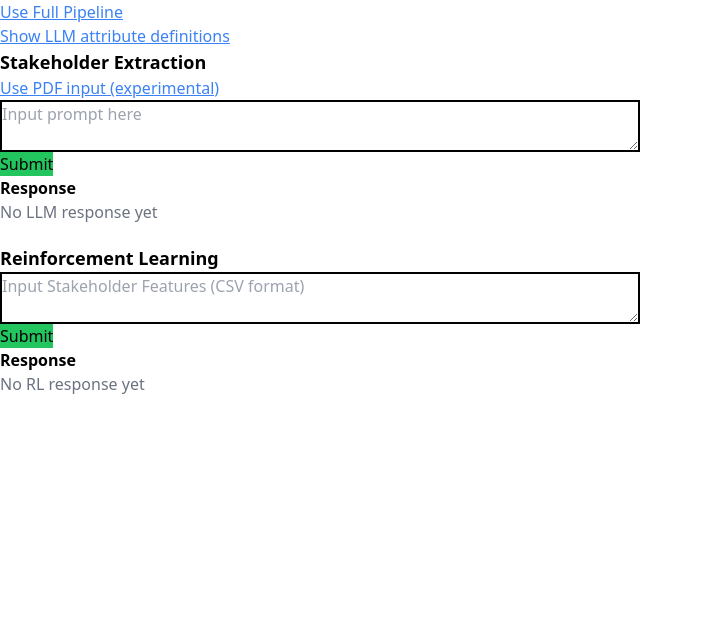
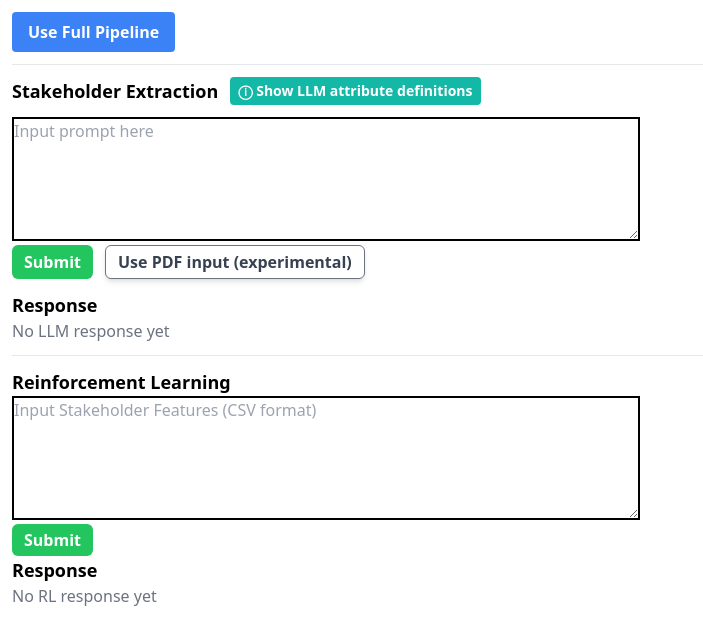
Before and after one commit to michaelzhan1/stakeholder-mapping, a Next.js app in the folder frontend/: page / in a window 1280 px wide. Shown: the top 644 px of the page, without its empty margins (0-703 px from the left). Built offline with nearby package versions, Linux system fonts and the light colour scheme; no server answers.

Commit message:
Update UI

```diff
--- a/frontend/src/app/page.js
+++ b/frontend/src/app/page.js
@@ -4,6 +4,7 @@ import TextStakeholderExtract from "@/components/TextStakeholderExtract";
 import RLRunner from "@/components/RLRunner";
 import FullPipeline from "@/components/FullPipeline";
 import LLMInfoModal from "@/components/LLMInfoModal";
+import { BlueButton } from '@/components/Classes'
 
 import { useState } from "react";
 
@@ -22,18 +23,19 @@ export default function Home() {
 
   return (
     <>
-      <div className='flex flex-col items-start w-full'>
+      <div className='flex flex-col items-start w-full p-3'>
         {useFullPipeline ?
-          <button onClick={() => setUseFullPipeline(false)} className="text-blue-500 underline">Use Separate Components</button>
+          <button onClick={() => setUseFullPipeline(false)} className={`${BlueButton}`}>Use Separate Components (LLM, RL)</button>
           :
-          <button onClick={() => setUseFullPipeline(true)} className="text-blue-500 underline">Use Full Pipeline</button>
+          <button onClick={() => setUseFullPipeline(true)} className={`${BlueButton}`}>Use Full Pipeline</button>
         }
-        <LLMInfoModal />
+        <hr className='w-full my-3' />
         {useFullPipeline ?
           <FullPipeline />
           :
           <>
             <TextStakeholderExtract />
+            <hr className='w-full my-3' />
             <RLRunner />
           </>
         }
--- /dev/null
+++ b/frontend/src/components/Classes.js
@@ -0,0 +1,5 @@
+export const BlueButton = "bg-blue-500 text-white font-bold py-2 px-4 rounded active:bg-blue-700 focus:outline-none focus:shadow-outline";
+export const TealButtonSmall = "bg-teal-500 text-white text-sm font-bold py-1 px-2 rounded active:bg-teal-700 focus:outline-none focus:shadow-outline";
+export const ActiveButton = "bg-green-500 text-white font-bold py-1 px-3 rounded-md active:bg-green-700 focus:outline-none focus:shadow-outline";
+export const InactiveButton = "bg-gray-300 text-gray-600 cursor-not-allowed font-bold py-1 px-3 rounded-md focus:outline-none focus:shadow-outline";
+export const LightGrayButton = "bg-white text-gray-700 border border-gray-500 shadow-md font-bold py-1 px-3 rounded-md active:bg-gray-100 focus:outline-none focus:shadow-outline";
--- a/frontend/src/components/FullPipeline.js
+++ b/frontend/src/components/FullPipeline.js
@@ -2,9 +2,12 @@
 
 import { useState } from "react";
 
+import { EXTRACTION_PROMPT_CORE } from "@/components/LLMInfoModal";
+import { LightGrayButton, ActiveButton, InactiveButton } from "@/components/Classes";
+
 import pdfToText from "react-pdftotext";
+import LLMInfoModal from "@/components/LLMInfoModal";
 
-import { EXTRACTION_PROMPT_CORE } from "@/components/LLMInfoModal";
 
 export default function FullPipeline () {
   const [usePdf, setUsePdf] = useState(false);
@@ -51,42 +54,42 @@ export default function FullPipeline () {
     if (usePdf) {
       let file = e.target.file.files[0];
       const text = await pdfToText(file);
-      textInput = EXTRACTION_PROMPT_CORE + `Text data:\n${text}`;
+      textInput = EXTRACTION_PROMPT_CORE + "Limit to 5 stakeholders\n" + `Text data:\n${text}`;
     } else {
       let input = e.target.input.value;
-      textInput = EXTRACTION_PROMPT_CORE + `Text data:\n${input}`;
+      textInput = EXTRACTION_PROMPT_CORE + "Limit to 5 stakeholders\n" + `Text data:\n${input}`;
     }
 
     const gptOutput = await callGPT(textInput);
     runRL(gptOutput);
   }
 
-  // Define button states
-  const activeButtonClass = "bg-green-500 hover:bg-green-600 active:bg-green-700";
-  const inactiveButtonClass = "bg-gray-300 cursor-not-allowed";
-
   return (
     <>
-      <div className="font-bold text-lg">Stakeholder Extraction</div>
+      <div className="flex gap-3">
+        <div className="font-bold text-lg">Stakeholder Extraction</div>
+        <LLMInfoModal />
+      </div>
       <div className='w-full'>
-        {/* TODO: popup modal that lets you view definitions*/}
-        {usePdf ?
-            <button onClick={() => setUsePdf(false)} className="text-blue-500 underline">Use text input</button>
-            :
-            <button onClick={() => setUsePdf(true)} className="text-blue-500 underline">Use PDF input (experimental)</button>
-        }
-
         {usePdf ?
           <form onSubmit={handleSubmit} className="flex flex-col items-start">
             <input type="file" name="file" accept=".pdf" required className="" />
-            <button type="submit" className={(rlLoading || llmLoading) ? inactiveButtonClass : activeButtonClass} disabled={rlLoading || llmLoading}>Submit PDF</button>
+            <div className="flex gap-3 mt-1">
+              <button type="submit" className={(rlLoading || llmLoading) ? InactiveButton : ActiveButton} disabled={rlLoading || llmLoading}>Submit PDF</button>
+              <button type="button" onClick={() => setUsePdf(false)} className={`${LightGrayButton}`}>Use text input</button>
+            </div>
           </form>
           :
-          <form onSubmit={handleSubmit} className="flex flex-col items-start">
-            <textarea name="input" placeholder="Input prompt here" required className="border-2 border-black w-1/2" />
-            <button type="submit" className={(rlLoading || llmLoading) ? inactiveButtonClass : activeButtonClass} disabled={rlLoading || llmLoading}>Submit</button>
+          <form onSubmit={handleSubmit} className="flex flex-col items-start mt-3">
+            <textarea name="input" rows="5" placeholder="Input prompt here" required className="border-2 border-black w-1/2" />
+            <div className="flex gap-3 mt-1">
+              <button type="submit" className={(rlLoading || llmLoading) ? InactiveButton : ActiveButton} disabled={rlLoading || llmLoading}>Submit</button>
+              <button type="button" onClick={() => setUsePdf(true)} className={`${LightGrayButton}`}>Use PDF input (experimental)</button>
+            </div>
           </form>
         }
+
+        <hr className='w-full my-3' />
 
         <div className="font-bold">LLM Response (limited to 5 stakeholders)</div>
         {llmLoading ?
@@ -98,6 +101,8 @@ export default function FullPipeline () {
             <div className="text-gray-500">No LLM response yet</div>
           )
         }
+
+        <hr className='w-full my-3' />
 
         <div className="font-bold">RL Response</div>
         {rlLoading ?
--- a/frontend/src/components/LLMInfoModal.js
+++ b/frontend/src/components/LLMInfoModal.js
@@ -1,4 +1,6 @@
 "use client"
+
+import { TealButtonSmall } from "@/components/Classes";
 
 import { useState } from "react";
 
@@ -46,14 +48,15 @@ export default function LLMInfoModal() {
 
   return (
     <>
-      <button onClick={() => setShowModal(true)} className="text-blue-500 underline">Show LLM attribute definitions</button>
+      <button onClick={() => setShowModal(true)} className={`${TealButtonSmall}`}>ⓘ Show LLM attribute definitions</button>
       {showModal &&
         <div onClick={() => setShowModal(false)} className='fixed inset-0 bg-gray-800 bg-opacity-50 flex items-center justify-center'>
-          <div onClick={(e) => e.stopPropagation()} className='flex flex-col justify-center bg-white w-1/2 h-1/2'>
+          <div onClick={(e) => e.stopPropagation()} className='flex flex-col justify-center bg-white w-2/3 h-2/3 p-3 rounded-lg'>
             <div className='flex justify-between'>
               <h1 className='font-bold text-lg'>LLM Attribute Definitions</h1>
               <button onClick={() => setShowModal(false)}>🗙</button>
             </div>
+            <hr className='my-3' />
             <div className='overflow-y-auto'>
               <h1 className='font-bold'>Position Definition:</h1>
               <p className='whitespace-pre-wrap'>{POSITION_DEF}</p>
--- a/frontend/src/components/RLRunner.js
+++ b/frontend/src/components/RLRunner.js
@@ -1,6 +1,8 @@
 "use client"
 
 import { useState } from "react";
+
+import { ActiveButton, InactiveButton } from "@/components/Classes";
 
 export default function RLRunner () {
   const [loading, setLoading] = useState(false);
@@ -36,20 +38,18 @@ export default function RLRunner () {
     setLoading(false);
   }
 
-  // Define button states
-  const activeButtonClass = "bg-green-500 hover:bg-green-600 active:bg-green-700";
-  const inactiveButtonClass = "bg-gray-300 cursor-not-allowed";
-
   return (
     <>
-      <div className="font-bold mt-5 text-lg">Reinforcement Learning</div>
+      <div className="font-bold text-lg">Reinforcement Learning</div>
       <div className='w-full'>
         <form onSubmit={handleSubmit} className="flex flex-col items-start">
-          <textarea name="input" placeholder="Input Stakeholder Features (CSV format)" required className="border-2 border-black w-1/2" />
-          <button type="submit" className={loading ? inactiveButtonClass : activeButtonClass} disabled={loading}>Submit</button>
+          <textarea name="input" rows="5" placeholder="Input Stakeholder Features (CSV format)" required className="border-2 border-black w-1/2" />
+          <div className="mt-1">
+            <button type="submit" className={loading ? InactiveButton : ActiveButton} disabled={loading}>Submit</button>
+          </div>
         </form>
 
-        <div className="font-bold">Response</div>
+        <div className="font-bold text-lg">Response</div>
         {loading ?
           <div className="text-gray-500">Running RL...</div>
           :
--- a/frontend/src/components/TextStakeholderExtract.js
+++ b/frontend/src/components/TextStakeholderExtract.js
@@ -3,8 +3,10 @@
 import { useState } from "react";
 
 import pdfToText from "react-pdftotext";
+import LLMInfoModal from "@/components/LLMInfoModal";
 
 import { EXTRACTION_PROMPT_CORE } from "@/components/LLMInfoModal";
+import { ActiveButton, InactiveButton, TealButtonSmall, LightGrayButton } from "@/components/Classes";
 
 export default function TextStakeholderExtract () {
   const [usePdf, setUsePdf] = useState(false);
@@ -39,34 +41,32 @@ export default function TextStakeholderExtract () {
     callGPT(textInput);
   }
 
-  // Define button states
-  const activeButtonClass = "bg-green-500 hover:bg-green-600 active:bg-green-700";
-  const inactiveButtonClass = "bg-gray-300 cursor-not-allowed";
-
   return (
     <>
-      <div className="font-bold text-lg">Stakeholder Extraction</div>
+      <div className="flex gap-3">
+        <div className="font-bold text-lg">Stakeholder Extraction</div>
+        <LLMInfoModal />
+      </div>
       <div className='w-full'>
-        {/* TODO: popup modal that lets you view definitions*/}
         {usePdf ?
-            <button onClick={() => setUsePdf(false)} className="text-blue-500 underline">Use text input</button>
-            :
-            <button onClick={() => setUsePdf(true)} className="text-blue-500 underline">Use PDF input (experimental)</button>
-        }
-
-        {usePdf ?
-          <form onSubmit={handleSubmit} className="flex flex-col items-start">
+          <form onSubmit={handleSubmit} className="flex flex-col items-start mt-3">
             <input type="file" name="file" accept=".pdf" required className="" />
-            <button type="submit" className={loading ? inactiveButtonClass : activeButtonClass} disabled={loading}>Submit PDF</button>
+            <div className="flex gap-3 mt-1">
+              <button type="submit" className={loading ? InactiveButton : ActiveButton} disabled={loading}>Submit PDF</button>
+              <button type="button" onClick={() => setUsePdf(false)} className={`${LightGrayButton}`}>Use text input</button>
+            </div>
           </form>
           :
-          <form onSubmit={handleSubmit} className="flex flex-col items-start w-full">
-            <textarea name="input" placeholder="Input prompt here" required className="border-2 border-black w-1/2" />
-            <button type="submit" className={loading ? inactiveButtonClass : activeButtonClass} disabled={loading}>Submit</button>
+          <form onSubmit={handleSubmit} className="flex flex-col items-start w-full mt-3">
+            <textarea name="input" rows="5" placeholder="Input prompt here" required className="border-2 border-black w-1/2" />
+            <div className="flex gap-3 mt-1">
+              <button type="submit" className={loading ? InactiveButton : ActiveButton} disabled={loading}>Submit</button>
+              <button type="button" onClick={() => setUsePdf(true)} className={`${LightGrayButton}`}>Use PDF input (experimental)</button>
+            </div>
           </form>
         }
 
-        <div className="font-bold">Response</div>
+        <div className="font-bold mt-3 text-lg">Response</div>
         {loading ?
           <div className="text-gray-500">Loading...</div>
           :
```
